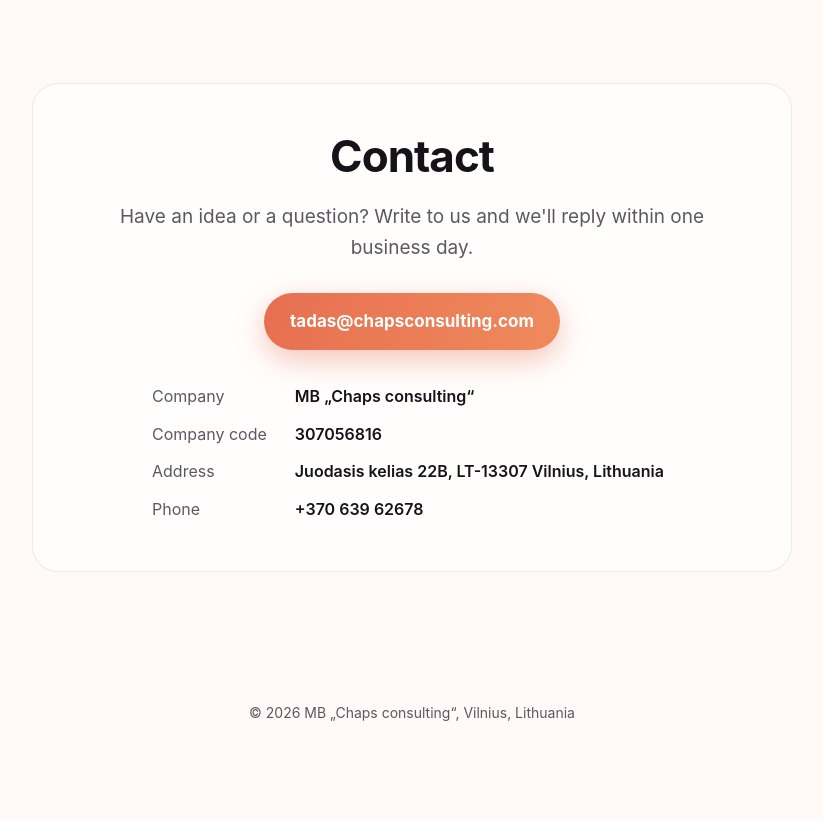
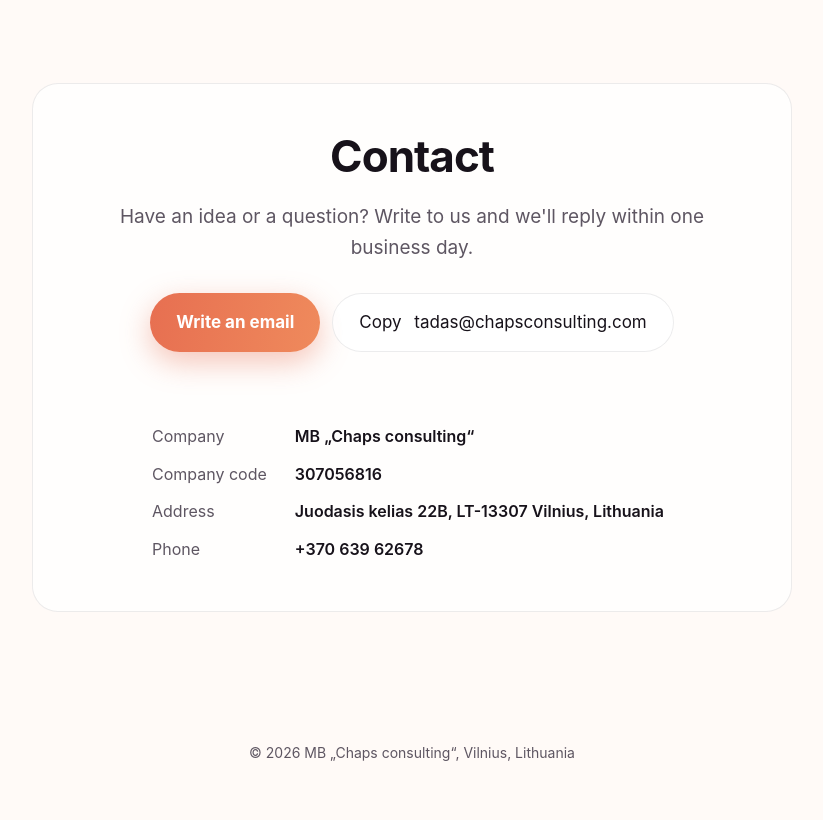
Before and after one commit to tvaidotas/chapsconsulting-site, a plain HTML site: page index.html in a window 1280 px wide. Shown: the part 2743-3563 px from the top of the page, without its empty margins (228-1051 px from the left). Before the commit the page ends 3523 px from the top, so only its background shows below. Drawn offline with Linux system fonts and the light colour scheme.

Commit message:
Contact: Gmail compose and copy-address buttons (mailto needs a mail app)
Co-Authored-By: Claude Opus 5.5 <noreply@anthropic.com>

```diff
--- a/index.html
+++ b/index.html
@@ -91,6 +91,8 @@
   .rows dt { color: var(--muted); }
   .rows dd { margin: 0; font-weight: 600; }
   .rows a { color: var(--ink); text-decoration: none; }
+  button.btn { font: inherit; cursor: pointer; }
+  .toast { margin-top: 14px; min-height: 24px; color: var(--a1); font-weight: 600; }
   footer { padding: 40px 0 56px; color: var(--muted); font-size: 14px; text-align: center; }
 
   .reveal { opacity: 0; transform: translateY(24px); transition: opacity .8s ease, transform .8s ease; }
@@ -118,7 +120,7 @@
     <h1 data-i18n-html="hero_title">Practical <em>AI</em> and thoughtful <em>mobile apps</em>.</h1>
     <p data-i18n="hero_text">We help businesses turn AI from a buzzword into everyday results, and we design and build mobile apps people actually enjoy using.</p>
     <div class="ctas">
-      <a class="btn primary" href="mailto:tadas@chapsconsulting.com" data-i18n="cta">Get in touch</a>
+      <a class="btn primary" href="#contact" data-i18n="cta">Get in touch</a>
       <a class="btn ghost" href="#apps" data-i18n="cta2">See our apps</a>
     </div>
   </div>
@@ -183,7 +185,11 @@
     <div class="card reveal">
       <h2 data-i18n="contact_title">Contact</h2>
       <p class="lead" data-i18n="contact_text">Have an idea or a question? Write to us and we'll reply within one business day.</p>
-      <a class="btn primary" href="mailto:tadas@chapsconsulting.com">tadas@chapsconsulting.com</a>
+      <div class="ctas">
+        <a class="btn primary" href="https://mail.google.com/mail/?view=cm&to=tadas@chapsconsulting.com" target="_blank" rel="noopener" data-i18n="write">Write an email</a>
+        <button class="btn ghost copy" data-email="tadas@chapsconsulting.com"><span data-i18n="copy">Copy</span>&nbsp;tadas@chapsconsulting.com</button>
+      </div>
+      <div class="toast" role="status" aria-live="polite"></div>
       <dl class="rows">
         <dt data-i18n="c_company">Company</dt><dd>MB „Chaps consulting“</dd>
         <dt data-i18n="c_code">Company code</dt><dd>307056816</dd>
@@ -218,7 +224,7 @@ const lt = {
   privacy: 'Privatumo politika',
   contact_title: 'Kontaktai',
   c_company: 'Įmonė', c_code: 'Įmonės kodas', c_address: 'Adresas', c_address_v: 'Juodasis kelias 22B, LT-13307 Vilnius, Lietuva',
-  c_email: 'El. paštas', c_phone: 'Telefonas', footer_city: 'Vilnius, Lietuva'
+  c_email: 'El. paštas', write: 'Rašyti laišką', copy: 'Kopijuoti', copied: 'Adresas nukopijuotas', c_phone: 'Telefonas', footer_city: 'Vilnius, Lietuva'
 };
 // English is in the HTML; remember it before switching.
 const en = {};
@@ -236,6 +242,12 @@ function setLang(l) {
 document.querySelectorAll('[data-lang]').forEach(b => b.onclick = () => setLang(b.dataset.lang));
 setLang(localStorage.getItem('lang') || (navigator.language.startsWith('lt') ? 'lt' : 'en'));
 
+// mailto: does nothing without a mail app, so offer Gmail compose + copy.
+document.querySelectorAll('.copy').forEach(b => b.onclick = async () => {
+  await navigator.clipboard.writeText(b.dataset.email);
+  document.querySelector('.toast').textContent =
+    document.documentElement.lang === 'lt' ? lt.copied : 'Address copied';
+});
 const io = new IntersectionObserver(es => es.forEach(e => { if (e.isIntersecting) { e.target.classList.add('in'); io.unobserve(e.target); } }), { threshold: .12 });
 document.querySelectorAll('.reveal').forEach(el => io.observe(el));
 </script>
```
